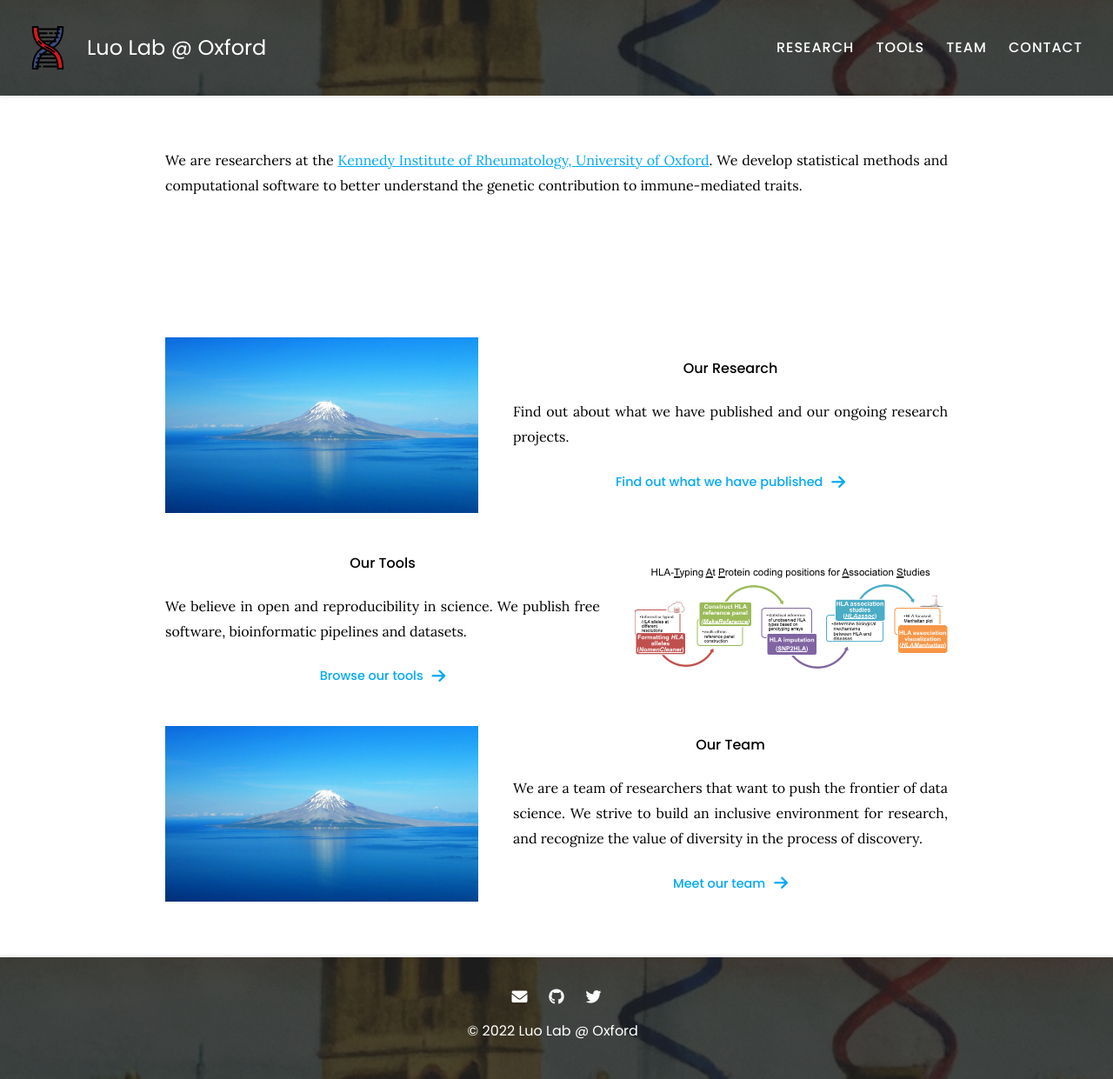
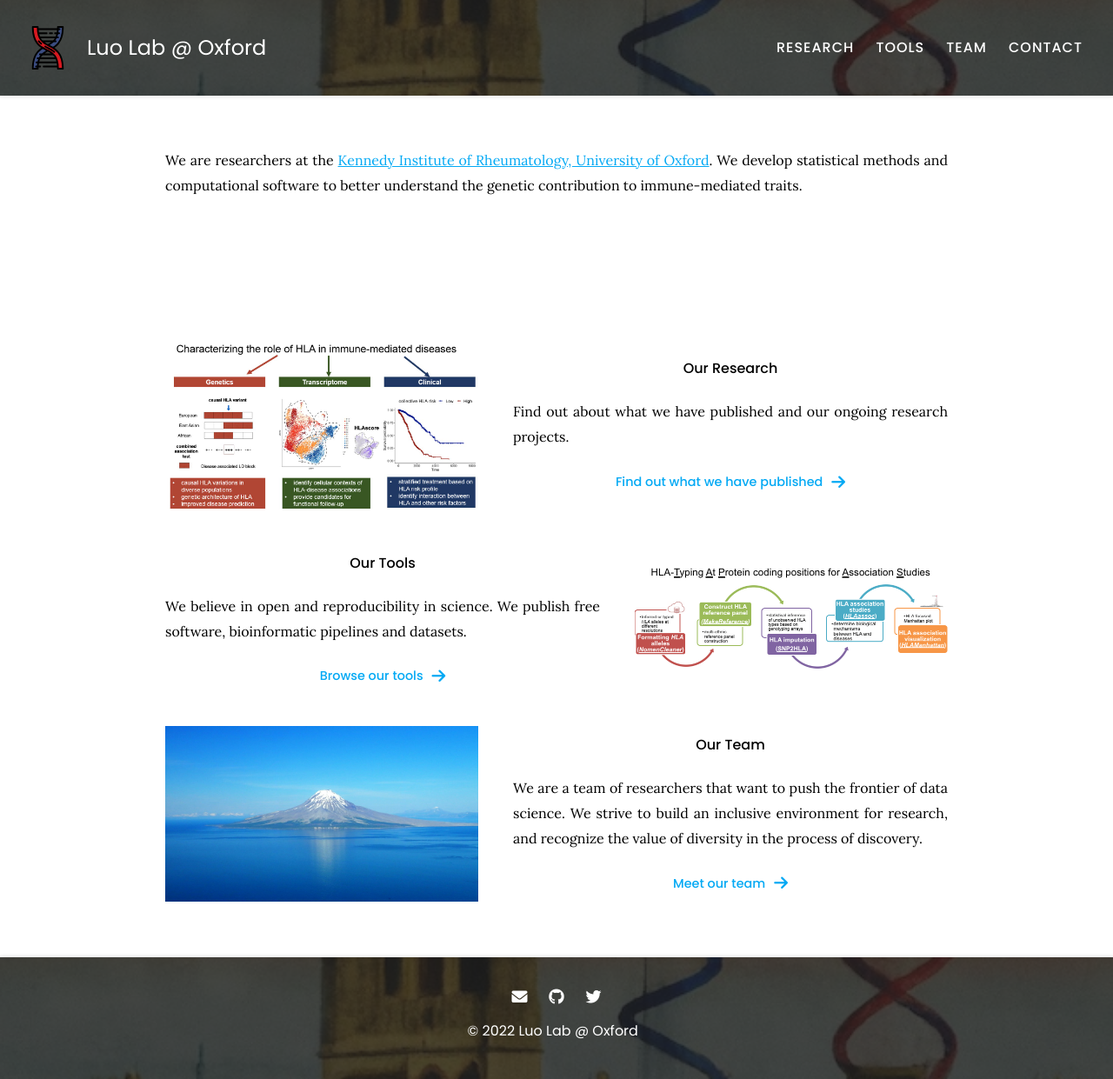
Before and after one commit to yang-luo-lab/yang-luo-lab.github.io, a Jekyll site: the page built from index.md, in a window 1280 px wide. Shown: the whole page at 87% size. Built offline with Jekyll 4.4.1, drawn with Linux system fonts in a browser that asks for light colours.

Commit message:
update research photo

```diff
--- a/index.md
+++ b/index.md
@@ -22,7 +22,7 @@ Find out about what we have published and our ongoing research projects.
 
 {%
   include feature.html
-  image="images/photo.jpg"
+  image="images/research.jpg"
   link="research"
   title="Our Research"
   text=text
```
Also changed, not shown: images/research.jpg (added).
